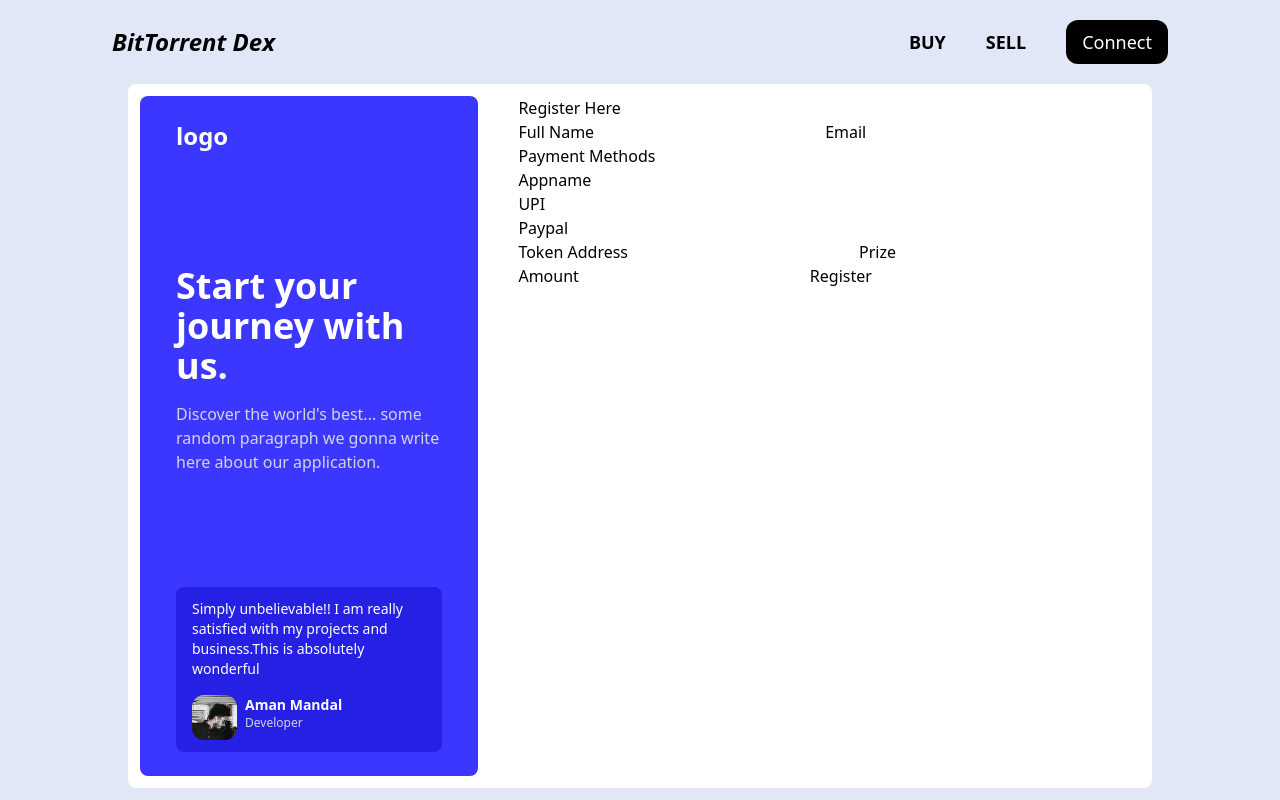
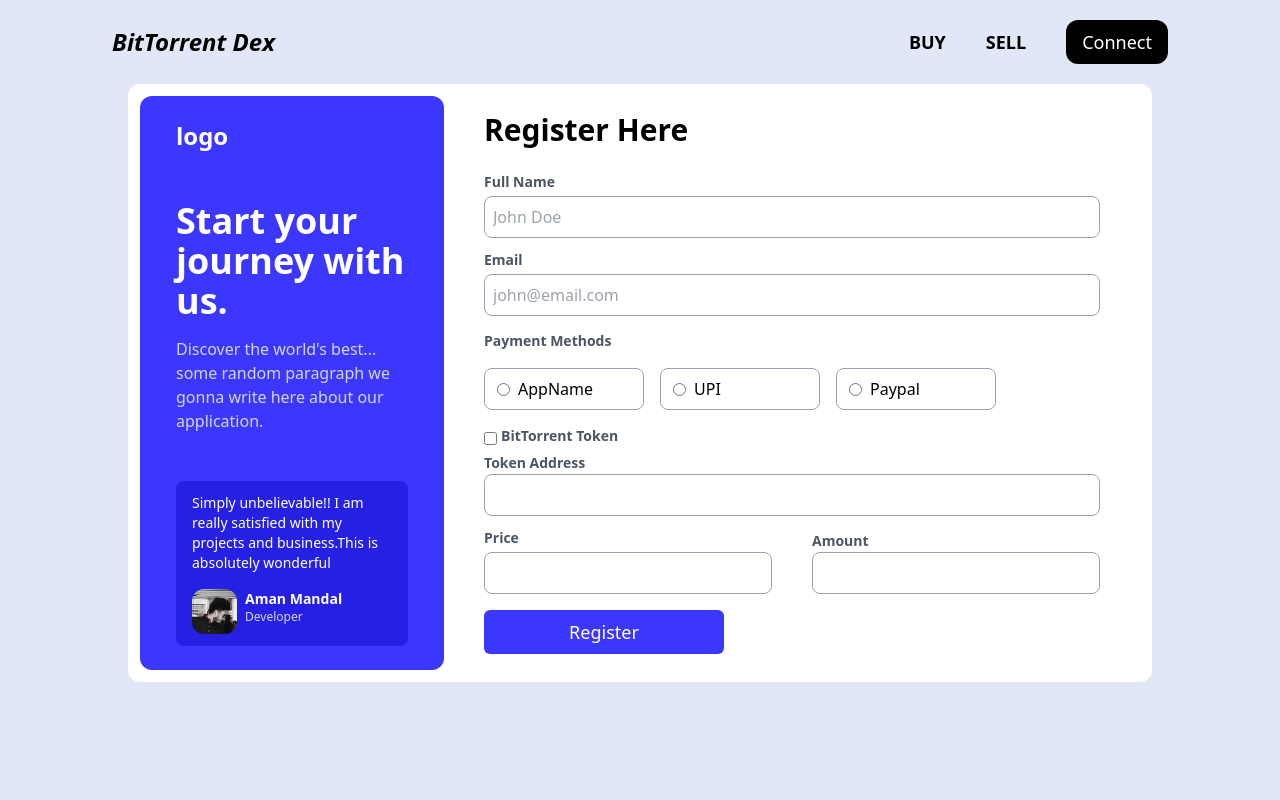
Before and after one commit to dinesh11515/BitTorrent-Dex, a Next.js app in the folder frontend/: page /register in a window 1280 px wide. Built offline with nearby package versions, Linux system fonts and the light colour scheme.

Commit message:
Added the styling on the remaining form

```diff
--- a/frontend/pages/register/index.tsx
+++ b/frontend/pages/register/index.tsx
@@ -1,6 +1,38 @@
 import Image from "next/image";
 import React from "react";
 import me from "../../public/pic.jpg";
+
+const INPUT: {
+  id: string;
+  type: string;
+  label: string;
+}[] = [
+  {
+    id: "name",
+    type: "text",
+    label: "Full Name",
+  },
+  {
+    id: "email",
+    type: "email",
+    label: "Email",
+  },
+  {
+    id: "btt",
+    type: "checkbox",
+    label: "BitTorrent Token",
+  },
+  {
+    id: "price",
+    type: "number",
+    label: "Price",
+  },
+  {
+    id: "amount",
+    type: "number",
+    label: "Amount",
+  },
+];
 
 const RegistrationFrom: React.FC = () => {
   const registerHandler = (event: React.FormEvent) => {
@@ -9,9 +41,13 @@
     console.log("Sumbitted");
   };
 
+  const labelStyle: string = "font-semibold text-sm mb-1 text-gray-600";
+  const inputStyle: string =
+    "border border-gray-400 p-2 w-full rounded-lg mb-3";
+
   return (
-    <div className="w-[80%] mx-auto flex rounded-lg bg-white h-[88vh] gap-10 p-3">
-      <div className="flex-[0.3] bg-[#3c37ff] rounded-lg px-9 py-6 flex flex-col justify-between">
+    <div className="w-[80%] mx-auto flex rounded-xl bg-white h-full gap-10 p-3">
+      <div className="flex-[0.33] bg-[#3c37ff] rounded-xl px-9 py-6 flex flex-col justify-between">
         <p className="text-white text-2xl font-semibold lowercase">Logo</p>
         <div>
           <h2 className="text-white text-4xl font-semibold mb-4">
@@ -43,33 +79,89 @@
           </div>
         </div>
       </div>
-      <div className="flex-[0.7]">
-        <h2>Register Here</h2>
+      <div className="flex-[0.67] pr-10 py-4">
+        <h2 className="text-3xl font-semibold mb-6">Register Here</h2>
 
         <form onSubmit={registerHandler}>
-          <label htmlFor="name">Full Name</label>
-          <input type="text" id="name" />
-
-          <label htmlFor="email">Email</label>
-          <input type="email" id="email" />
-
-          <label htmlFor="payment">Payment Methods</label>
-          <div id="payment">
-            <div>Appname</div>
-            <div>UPI</div>
-            <div>Paypal</div>
+          <div className="flex flex-col">
+            <label className={labelStyle} htmlFor="name">
+              Full Name
+            </label>
+            <input
+              className={inputStyle}
+              type="text"
+              id="name"
+              placeholder="John Doe"
+            />
+          </div>
+          <div className="flex flex-col">
+            <label htmlFor="email" className={labelStyle}>
+              Email
+            </label>
+            <input
+              placeholder="john@email.com"
+              className={inputStyle}
+              type="email"
+              id="email"
+            />
           </div>
 
-          <label htmlFor="token-address">Token Address</label>
-          <input type="text" id="token-address" />
+          <div>
+            <label htmlFor="payment" className={labelStyle}>
+              Payment Methods
+            </label>
+            <div className="relative  flex gap-4" id="payment">
+              <label className="px-3 py-2 my-4 w-[10rem] flex items-center gap-1 rounded-lg border cursor-pointer border-gray-400">
+                <input type="radio" className="mr-1" />
+                AppName
+              </label>
+              <label className="px-3 py-2 my-4 w-[10rem] flex items-center gap-1 rounded-lg border cursor-pointer border-gray-400">
+                <input type="radio" className="mr-1" />
+                UPI
+              </label>
+              <label className="px-3 py-2 my-4 w-[10rem] flex items-center gap-1 rounded-lg border cursor-pointer border-gray-400">
+                <input type="radio" className="mr-1" />
+                Paypal
+              </label>
+            </div>
+          </div>
+          <div className="flex items-center gap-1">
+            <input className="" type="checkbox" id="btt" value="btt-token" />
+            <label className={labelStyle}>BitTorrent Token</label>
+          </div>
 
-          <label>Prize</label>
-          <input type="text" />
-
-          <label htmlFor="amount">Amount</label>
-          <input type="number" id="amount" />
-
-          <button type="submit">Register</button>
+          <label htmlFor="token-address" className={labelStyle}>
+            Token Address
+          </label>
+          <input className={inputStyle} type="text" id="token-address" />
+          <div className="flex gap-10">
+            <div className="flex flex-col ">
+              <label htmlFor="price" className={labelStyle}>
+                Price
+              </label>
+              <input
+                className={`border border-gray-400 p-2 w-[18rem] rounded-lg`}
+                id="price"
+                type="number"
+              />
+            </div>
+            <div>
+              <label htmlFor="amount" className={labelStyle}>
+                Amount
+              </label>
+              <input
+                className={`border border-gray-400 p-2 w-[18rem] rounded-lg`}
+                type="number"
+                id="amount"
+              />
+            </div>
+          </div>
+          <button
+            className="py-2 mt-4 w-[15rem] text-lg text-white bg-[#3c37ff] rounded-md hover:bg-[#2a269e]"
+            type="submit"
+          >
+            Register
+          </button>
         </form>
       </div>
     </div>
--- a/frontend/styles/globals.css
+++ b/frontend/styles/globals.css
@@ -6,3 +6,7 @@
 body{
     background-color: #e2e7f7;
 }
+
+::-webkit-scrollbar{
+    display: none;
+}
```
